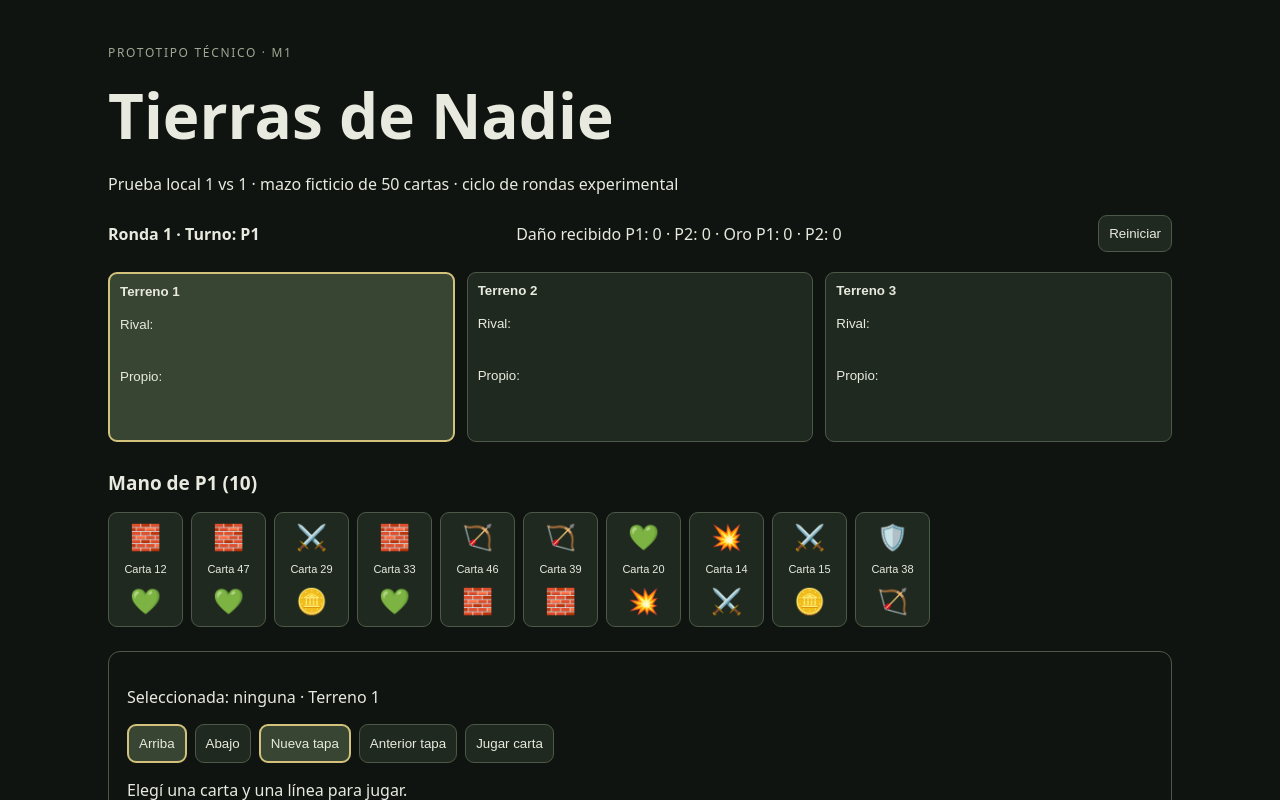
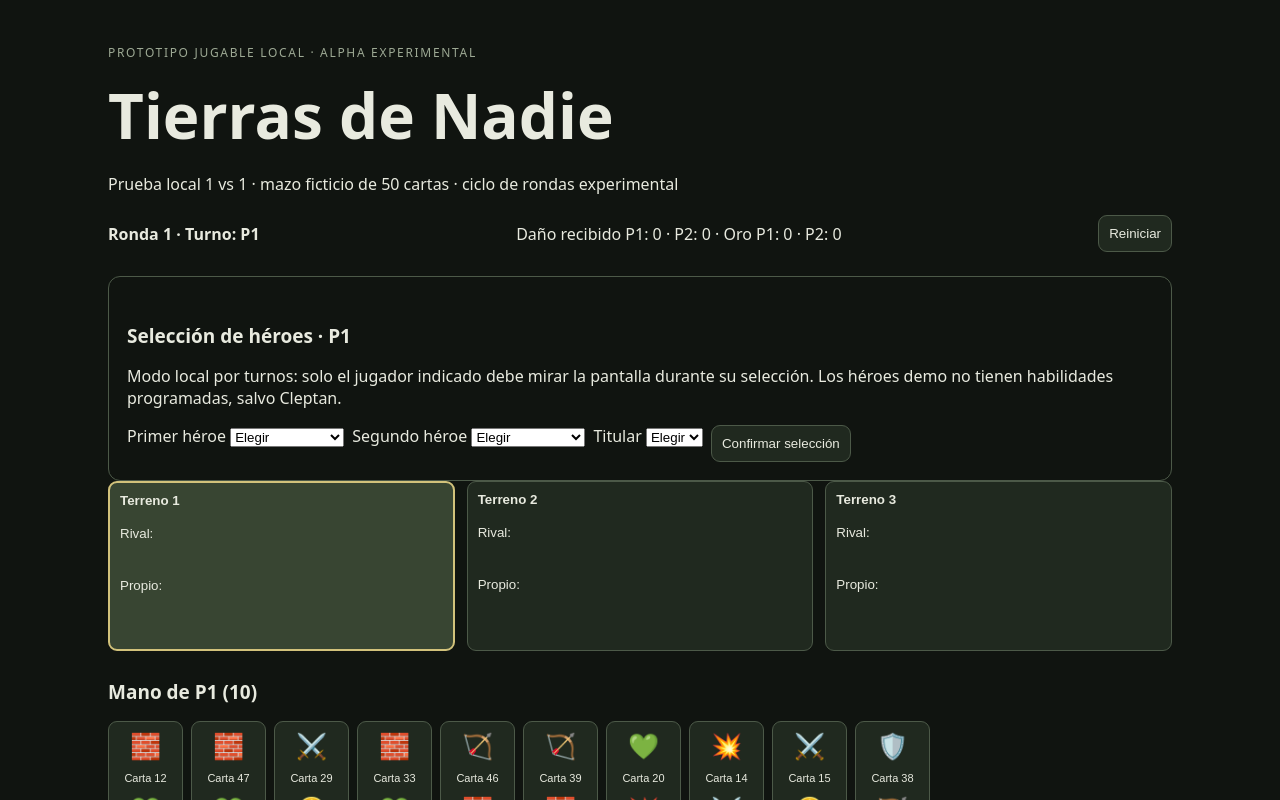
Before and after one commit to framosPrimary/TierrasDeNadie, a React (Vite) app: page / in a window 1280 px wide. Shown: the top 800 px of the page. Built offline with nearby package versions, Linux system fonts and the light colour scheme.

Commit message:
feat(h3): local hero selection and swap UI for alpha demo

```diff
--- a/src/App.tsx
+++ b/src/App.tsx
@@ -4,6 +4,7 @@ import { playCard } from "./domain/game/playCard";
 import { finishRound } from "./domain/game/finishRound";
 import { nextRound, startMatch } from "./domain/game/match";
 import { buyMarket, closeMarket } from "./domain/game/market";
+import { offerHeroes, chooseHeroes, swapHero } from "./domain/game/heroes";
 import type { OverlayOrder } from "./domain/game/overlay";
 import type { ElementType, Placement } from "./domain/types";
 
@@ -16,11 +17,20 @@ const demoDeck = () => {
     values: { [elements[i % 7]]: 1 + (i % 3), [elements[(i + 1) % 7]]: 1 },
   }));
 };
-const fresh = () => startMatch(demoDeck());
+// Selección hotseat de demostración. Solo Cleptan tiene efecto de héroe implementado.
+const demoHeroes = ["Cleptan", ...Array.from({length:9}, (_,i) => "Héroe demo " + (i+2))];
+const offerDemo = (state: GameState) => {
+  const pool = [...demoHeroes].sort(() => Math.random() - 0.5);
+  return offerHeroes(state, pool.slice(0,4), pool.slice(4,8));
+};
+const fresh = () => offerDemo(startMatch(demoDeck()));
 
 export function App() {
   const [game, setGame] = useState<GameState>(fresh);
   const [selected, setSelected] = useState<string | null>(null);
+  const [heroFirst, setHeroFirst] = useState("");
+  const [heroSecond, setHeroSecond] = useState("");
+  const [heroActive, setHeroActive] = useState("");
   const [marketDiscard, setMarketDiscard] = useState("");
   const [tradeReturns, setTradeReturns] = useState<string[]>([]);
   const [terrain, setTerrain] = useState<0 | 1 | 2>(0);
@@ -31,6 +41,21 @@ export function App() {
   const player = game.currentPlayer;
   const hand = game.players[player].hand;
   const selectedCard = hand.find(c => c.instanceId === selected);
+  const selectionPlayer = !game.players.P1.hero?.selected ? "P1" : !game.players.P2.hero?.selected ? "P2" : null;
+  const heroesReady = Boolean(game.players.P1.hero?.revealed && game.players.P2.hero?.revealed);
+  function confirmHeroes() {
+    if (!selectionPlayer || !heroFirst || !heroSecond || !heroActive) return setMessage("Elegí dos héroes y el titular.");
+    try {
+      const updated = chooseHeroes(game, selectionPlayer, [heroFirst, heroSecond], heroActive);
+      setGame(updated);
+      setHeroFirst(""); setHeroSecond(""); setHeroActive("");
+      setMessage(updated.players.P1.hero?.revealed ? "Héroes titulares revelados; comienza el duelo." : "Selección guardada. Pasá el dispositivo al otro jugador.");
+    } catch (e) { setMessage(e instanceof Error ? e.message : "Selección inválida"); }
+  }
+  function useSwap() {
+    try { setGame(swapHero(game, player)); setMessage(player + " utilizó su enroque."); }
+    catch (e) { setMessage(e instanceof Error ? e.message : "No se puede enrocar"); }
+  }
 
   function submit() {
     if (!selected) return setMessage("Primero seleccioná una carta.");
@@ -83,15 +108,30 @@ export function App() {
   }
   function advanceRound() {
     try {
-      setGame(nextRound(game));
+      setGame(offerDemo(nextRound(game)));
       setSelected(null);
-      setMessage("Nueva ronda: cartas repartidas.");
+      setHeroFirst(""); setHeroSecond(""); setHeroActive("");
+      setMessage("Nueva ronda: cartas repartidas, deben seleccionar héroes.");
     } catch (error) { setMessage(error instanceof Error ? error.message : "No se pudo repartir"); }
   }
   const totalCards = game.round >= 4 ? 5 : 10;
   return <main className="shell">
-    <header><p className="eyebrow">Prototipo técnico · M1</p><h1>Tierras de Nadie</h1><p>Prueba local 1 vs 1 · mazo ficticio de 50 cartas · ciclo de rondas experimental</p></header>
+    <header><p className="eyebrow">Prototipo jugable local · alpha experimental</p><h1>Tierras de Nadie</h1><p>Prueba local 1 vs 1 · mazo ficticio de 50 cartas · ciclo de rondas experimental</p></header>
     <section className="status"><strong>Ronda {game.round} · {game.phase === "PLAYING" ? "Turno: " + player : game.phase === "GAME_FINISHED" ? "Ganador: " + (game.winner ?? "empate") : "Ronda terminada"}</strong><span>Daño recibido P1: {game.players.P1.damageReceived} · P2: {game.players.P2.damageReceived} · Oro P1: {game.players.P1.gold} · P2: {game.players.P2.gold}</span><button onClick={() => { setGame(fresh()); setSelected(null); setMessage("Nueva prueba iniciada."); }}>Reiniciar</button></section>
+    {game.phase === "PLAYING" && selectionPlayer && <section className="actions">
+      <h2>Selección de héroes · {selectionPlayer}</h2>
+      <p>Modo local por turnos: solo el jugador indicado debe mirar la pantalla durante su selección. Los héroes demo no tienen habilidades programadas, salvo Cleptan.</p>
+      <div className="controls">
+        <label>Primer héroe <select value={heroFirst} onChange={e => setHeroFirst(e.target.value)}><option value="">Elegir</option>{game.players[selectionPlayer].hero?.offered.map(id => <option key={id} value={id}>{id}</option>)}</select></label>
+        <label>Segundo héroe <select value={heroSecond} onChange={e => setHeroSecond(e.target.value)}><option value="">Elegir</option>{game.players[selectionPlayer].hero?.offered.map(id => <option key={id} value={id}>{id}</option>)}</select></label>
+        <label>Titular <select value={heroActive} onChange={e => setHeroActive(e.target.value)}><option value="">Elegir</option>{[heroFirst,heroSecond].filter(Boolean).map(id => <option key={id} value={id}>{id}</option>)}</select></label>
+        <button onClick={confirmHeroes}>Confirmar selección</button>
+      </div>
+    </section>}
+    {heroesReady && game.phase === "PLAYING" && <section className="actions">
+      <p>Héroe titular P1: {game.players.P1.hero?.active} · P2: {game.players.P2.hero?.active}</p>
+      <button onClick={useSwap} disabled={!game.players[player].hero || game.players[player].hero!.swapUsed || game.players[player].hero!.reserveSuspended}>Enroque de {player}</button>
+    </section>}
     <section className="board">
       {game.terrains.map((line, index) => <button key={index} className={"terrain " + (terrain === index ? "active" : "")} onClick={() => setTerrain(index as 0 | 1 | 2)}>
         <strong>Terreno {index + 1}</strong>
@@ -105,7 +145,7 @@ export function App() {
       </button>)}
     </div></section>
     <section className="actions"><p>Seleccionada: {selectedCard?.definition.name ?? "ninguna"} · Terreno {terrain + 1}</p>
-      <div className="controls"><button className={placement === "TOP" ? "active" : ""} onClick={() => setPlacement("TOP")}>Arriba</button><button className={placement === "BOTTOM" ? "active" : ""} onClick={() => setPlacement("BOTTOM")}>Abajo</button><button className={overlayOrder === "NEW_OVER_OLD" ? "active" : ""} onClick={() => setOverlayOrder("NEW_OVER_OLD")}>Nueva tapa</button><button className={overlayOrder === "OLD_OVER_NEW" ? "active" : ""} onClick={() => setOverlayOrder("OLD_OVER_NEW")}>Anterior tapa</button><button disabled={game.phase !== "PLAYING"} onClick={submit}>Jugar carta</button></div>
+      <div className="controls"><button className={placement === "TOP" ? "active" : ""} onClick={() => setPlacement("TOP")}>Arriba</button><button className={placement === "BOTTOM" ? "active" : ""} onClick={() => setPlacement("BOTTOM")}>Abajo</button><button className={overlayOrder === "NEW_OVER_OLD" ? "active" : ""} onClick={() => setOverlayOrder("NEW_OVER_OLD")}>Nueva tapa</button><button className={overlayOrder === "OLD_OVER_NEW" ? "active" : ""} onClick={() => setOverlayOrder("OLD_OVER_NEW")}>Anterior tapa</button><button disabled={game.phase !== "PLAYING" || !heroesReady} onClick={submit}>Jugar carta</button></div>
       <p role="status">{message}</p><div className="controls"><button disabled={game.phase !== "PLAYING" || game.players.P1.played !== totalCards || game.players.P2.played !== totalCards} onClick={closeRound}>Resolver ronda</button><button disabled={game.phase !== "ROUND_FINISHED"} onClick={advanceRound}>Siguiente ronda</button></div>
     </section>
     {marketPlayer && <section className="actions"><h2>Mercado · {marketPlayer}</h2><p>Se habilitó al activar oro. Elegí una compra o cerrá el Mercado.</p><div className="controls"><button onClick={buyHeal}>Curar 2 (2 oro)</button><button onClick={buyCatapult}>Catapulta en terreno {terrain + 1} (3 oro)</button><label>Carta a descartar <select value={marketDiscard} onChange={e => setMarketDiscard(e.target.value)}><option value="">Elegir</option>{game.players[marketPlayer].hand.map(card => <option key={card.instanceId} value={card.instanceId}>{card.definition.name}</option>)}</select></label><button onClick={buyExchange}>Cambiar carta (1 oro)</button><label>Devolver 2 cartas al rival (seleccionar 2) <select multiple value={tradeReturns} onChange={e => setTradeReturns(Array.from(e.target.selectedOptions).map(o => o.value))}>{[...game.players[marketPlayer].hand, ...game.players[marketPlayer === "P1" ? "P2" : "P1"].hand.slice(0, 2)].map(card => <option key={card.instanceId} value={card.instanceId}>{card.definition.name}</option>)}</select></label><button onClick={buySteal}>Tomar carta rival (2 oro)</button><button onClick={buyExtra}>Comprar carta extra (3 oro)</button><button onClick={() => setGame(closeMarket(game, marketPlayer))}>Cerrar Mercado</button></div></section>}
```
